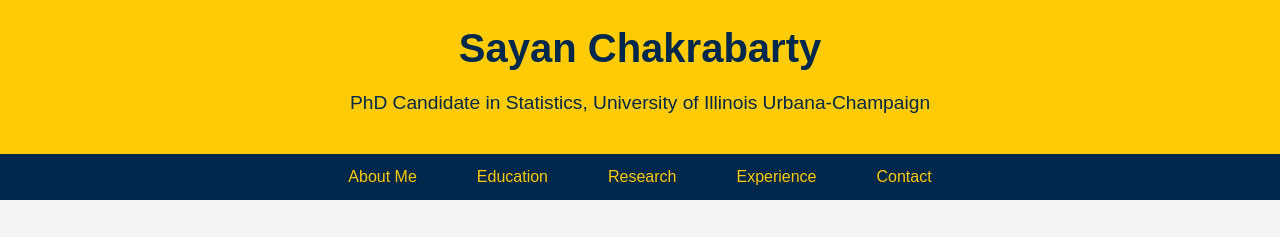
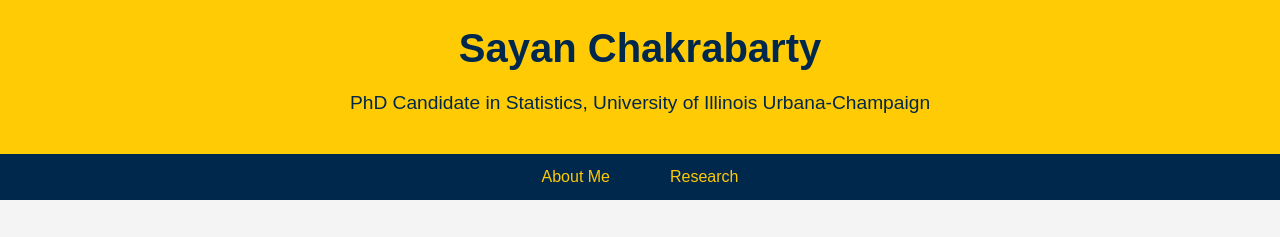
Before and after one commit to sayan-ch/sayan-ch.github.io, a plain HTML site: page index.html in a window 1280 px wide. Shown: the top 237 px of the page. Drawn offline with Linux system fonts and the light colour scheme.

Commit message:
Update index.html

```diff
--- a/index.html
+++ b/index.html
@@ -17,10 +17,10 @@
     <nav>
         <ul class="nav-bar">
             <li><a href="#" data-tab="about">About Me</a></li>
-            <li><a href="#" data-tab="education">Education</a></li>
+<!--             <li><a href="#" data-tab="education">Education</a></li> -->
             <li><a href="#" data-tab="research">Research</a></li>
-            <li><a href="#" data-tab="experience">Experience</a></li>
-            <li><a href="#" data-tab="contact">Contact</a></li>
+<!--             <li><a href="#" data-tab="experience">Experience</a></li>
+            <li><a href="#" data-tab="contact">Contact</a></li> -->
         </ul>
     </nav>
     <main class="landing-page">
```
